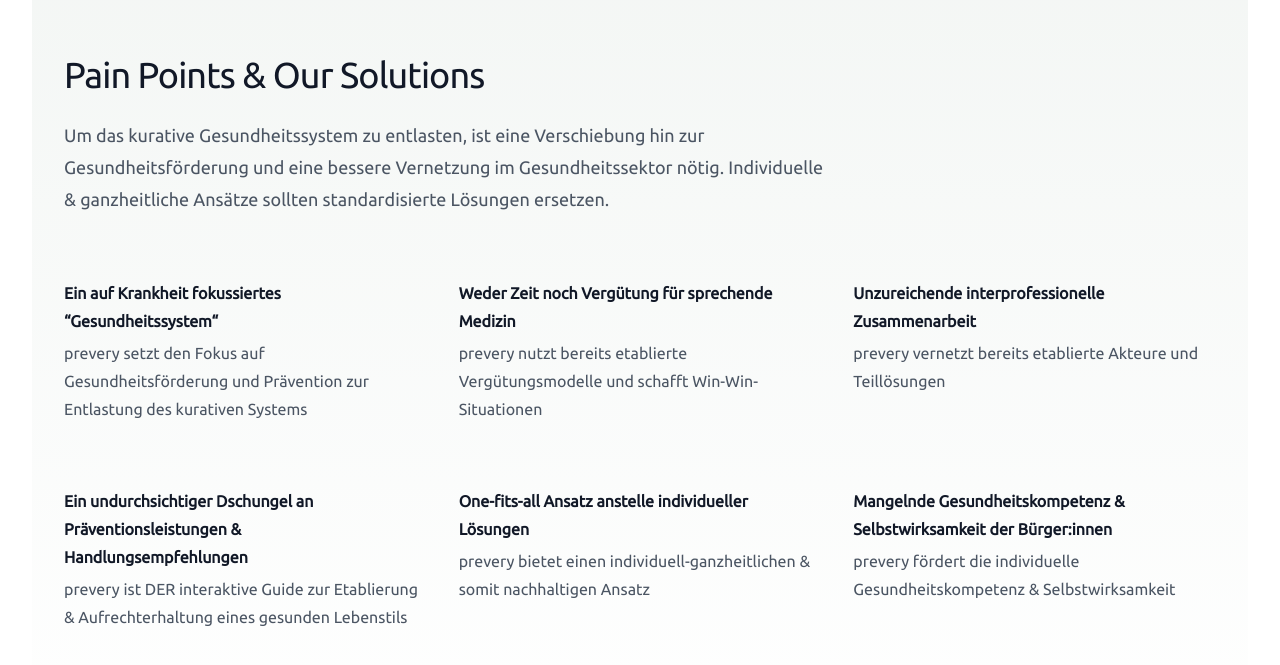
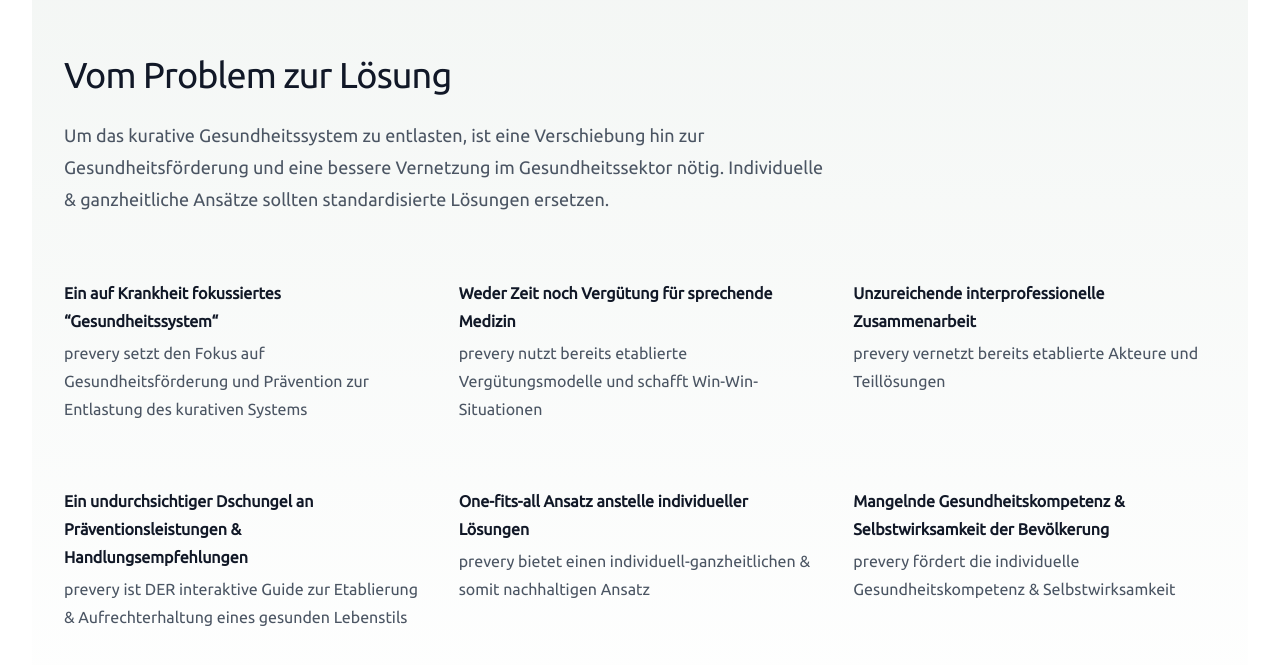
Before and after one commit to prevery-de/prevery-de.github.io, a React (Vite) app: page / in a window 1280 px wide. Shown: the part 3062-3727 px from the top of the page. Built offline with nearby package versions, Linux system fonts and the light colour scheme.

Commit message:
Update pain.tsx

```diff
--- a/src/components/pain.tsx
+++ b/src/components/pain.tsx
@@ -20,7 +20,7 @@
         description: 'prevery bietet einen individuell-ganzheitlichen & somit nachhaltigen Ansatz'
     },
     {
-        name: 'Mangelnde Gesundheitskompetenz & Selbstwirksamkeit der Bürger:innen',
+        name: 'Mangelnde Gesundheitskompetenz & Selbstwirksamkeit der Bevölkerung',
         description: 'prevery fördert die individuelle Gesundheitskompetenz & Selbstwirksamkeit'
     },
 ]
@@ -30,7 +30,7 @@
         <div className="bg-[#FEFEFE] py-24 sm:py-32 bg-gradient-to-b from-prevery-50 to-white md:m-8 rounded-2xl">
             <div className="mx-auto max-w-7xl px-6 lg:px-8">
                 <div className="mx-auto max-w-3xl lg:mx-0">
-                    <h2 className="font-ubuntu text-3xl font-normal tracking-tight text-gray-900 sm:text-4xl">Pain Points & Our Solutions</h2>
+                    <h2 className="font-ubuntu text-3xl font-normal tracking-tight text-gray-900 sm:text-4xl">Vom Problem zur Lösung</h2>
                     <p className="font-ubuntu mt-6 text-lg leading-8 text-gray-600">
                         Um das kurative Gesundheitssystem zu entlasten, ist eine Verschiebung hin zur Gesundheitsförderung und eine bessere Vernetzung im Gesundheitssektor nötig. Individuelle & ganzheitliche Ansätze sollten standardisierte Lösungen ersetzen.
                     </p>
```
